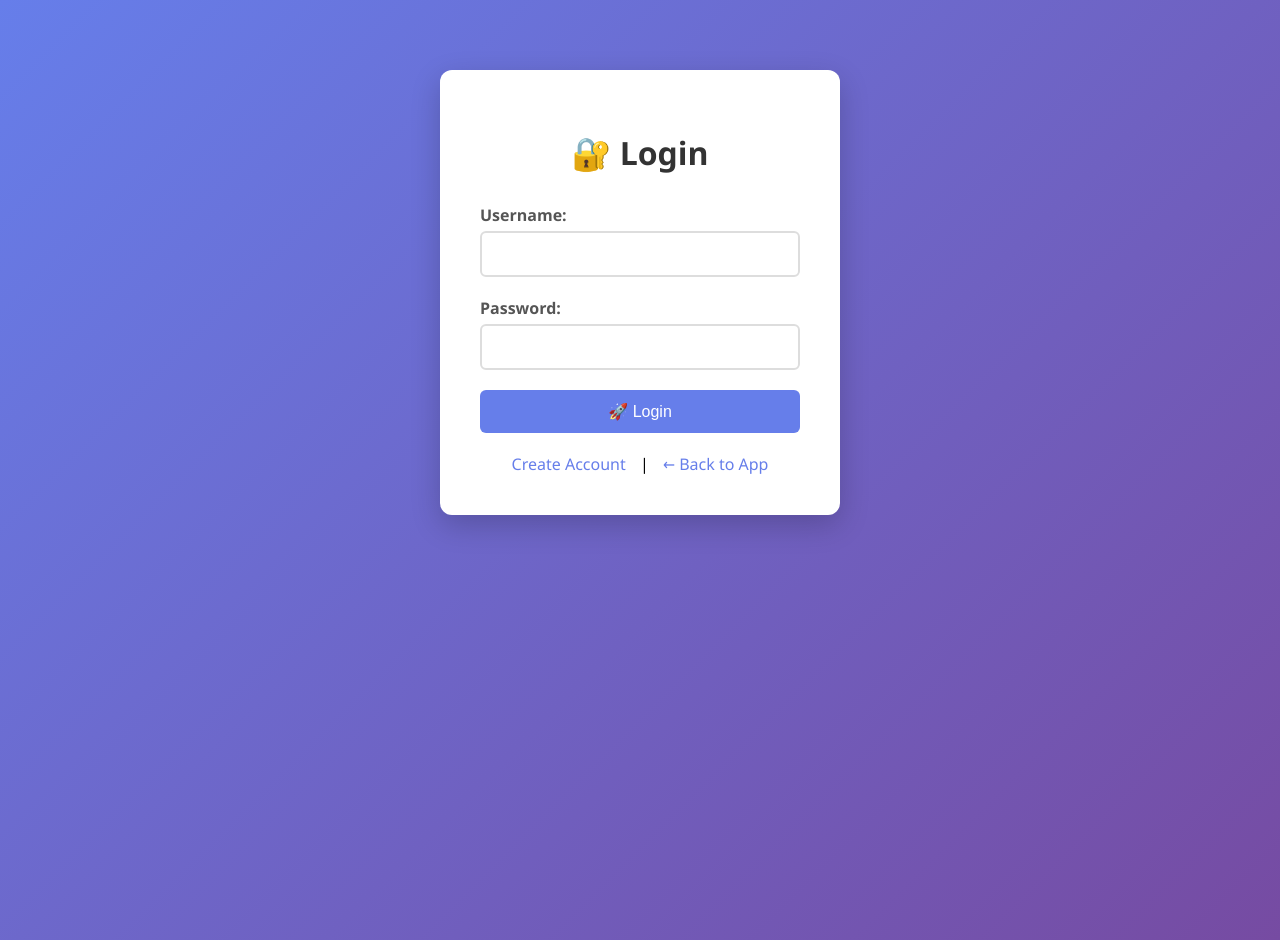
After one commit to DFelipeR/Simple_Todo_App, a PHP site: page /login.php in a window 1280 px wide. The commit adds this page. Run offline with PHP 8.4, Linux system fonts and the light colour scheme.

Commit message:
Day 2: Complete User Authentication System
 New Features:
- User registration with secure password hashing
- User login with password verification
- Form validation and error handling
- Navigation integration between auth pages
- Database design with foreign key relationships

 New Files:
- login.php: User authentication page
- register.php: User registration page
- Screenshots: Authentication system demos

 Improvements:
- Updated index.php with auth navigation
- Enhanced README with new features and screenshots
- Professional security practices (password_hash, prepared statements)

 Next: Session management and user-specific tasks

Following the 21-day roadmap for full-stack development!

```diff
--- a/index.php
+++ b/index.php
@@ -176,6 +176,12 @@ try {
             </div>
         <?php endif; ?>
 
+        <!-- User Navigation -->
+        <div style="text-align: center; margin-bottom: 20px;">
+            <a href="login.php" style="color: #667eea; text-decoration: none; margin: 0 10px;">🔐 Login</a> |
+            <a href="register.php" style="color: #667eea; text-decoration: none; margin: 0 10px;">📝 Register</a>
+        </div>
+
         <!-- Add Task Form -->
         <form method="POST" action="">
             <input type="text" name="new_task" placeholder="Enter your task here..." required>
--- /dev/null
+++ b/login.php
@@ -0,0 +1,162 @@
+<?php
+// Include database configuration
+require_once 'config.php';
+
+// Initialize variables
+$message = '';
+$messageType = '';
+
+// Process login form
+if ($_SERVER['REQUEST_METHOD'] === 'POST' && isset($_POST['login'])) {
+    try {
+        $connection = getDBConnection();
+
+        // Get form data
+        $username = trim($_POST['username']);
+        $password = $_POST['password'];
+
+        // Validate input
+        if (empty($username) || empty($password)) {
+            $message = "❌ Both username and password are required!";
+            $messageType = 'error';
+        } else {
+            // Find user in database
+            $stmt = $connection->prepare("SELECT id, username, email, password_hash FROM users WHERE username = ?");
+            $stmt->execute([$username]);
+            $user = $stmt->fetch(PDO::FETCH_ASSOC);
+
+            if ($user && password_verify($password, $user['password_hash'])) {
+                // LOGIN SUCCESS!
+                $message = "✅ Welcome back, " . $user['username'] . "!";
+                $messageType = 'success';
+
+                // TODO: Aquí crearemos las sesiones mañana
+                // session_start();
+                // $_SESSION['user_id'] = $user['id'];
+
+            } else {
+                // LOGIN FAILED
+                $message = "❌ Invalid username or password!";
+                $messageType = 'error';
+            }
+        }
+
+    } catch(Exception $e) {
+        $message = "❌ Error: " . $e->getMessage();
+        $messageType = 'error';
+    }
+}
+?>
+
+<!DOCTYPE html>
+<html lang="en">
+<head>
+    <meta charset="UTF-8">
+    <meta name="viewport" content="width=device-width, initial-scale=1.0">
+    <title>Login - Simple Todo App</title>
+    <style>
+        body {
+            font-family: 'Segoe UI', Tahoma, Geneva, Verdana, sans-serif;
+            max-width: 400px;
+            margin: 50px auto;
+            padding: 20px;
+            background: linear-gradient(135deg, #667eea 0%, #764ba2 100%);
+            min-height: 100vh;
+        }
+        .container {
+            background: white;
+            padding: 40px;
+            border-radius: 12px;
+            box-shadow: 0 10px 30px rgba(0,0,0,0.2);
+        }
+        h1 {
+            color: #333;
+            text-align: center;
+            margin-bottom: 30px;
+        }
+        .form-group {
+            margin-bottom: 20px;
+        }
+        label {
+            display: block;
+            margin-bottom: 5px;
+            color: #555;
+            font-weight: bold;
+        }
+        input[type="text"], input[type="password"] {
+            width: 100%;
+            padding: 12px;
+            border: 2px solid #ddd;
+            border-radius: 6px;
+            font-size: 16px;
+            box-sizing: border-box;
+        }
+        input:focus {
+            outline: none;
+            border-color: #667eea;
+        }
+        button {
+            width: 100%;
+            padding: 12px;
+            background: #667eea;
+            color: white;
+            border: none;
+            border-radius: 6px;
+            cursor: pointer;
+            font-size: 16px;
+            transition: background 0.3s;
+        }
+        button:hover {
+            background: #5a6fd8;
+        }
+        .links {
+            text-align: center;
+            margin-top: 20px;
+        }
+        .links a {
+            color: #667eea;
+            text-decoration: none;
+            margin: 0 10px;
+        }
+        .message {
+            padding: 12px;
+            border-radius: 6px;
+            margin-bottom: 20px;
+            font-weight: bold;
+        }
+        .success { background: #d4edda; color: #155724; }
+        .error { background: #f8d7da; color: #721c24; }
+    </style>
+</head>
+<body>
+    <div class="container">
+        <h1>🔐 Login</h1>
+
+        <!-- Show messages -->
+        <?php if (!empty($message)): ?>
+            <div class="message <?php echo $messageType; ?>">
+                <?php echo $message; ?>
+            </div>
+        <?php endif; ?>
+
+        <form method="POST" action="">
+            <div class="form-group">
+                <label for="username">Username:</label>
+                <input type="text" id="username" name="username" required>
+            </div>
+
+            <div class="form-group">
+                <label for="password">Password:</label>
+                <input type="password" id="password" name="password" required>
+            </div>
+
+            <button type="submit" name="login">🚀 Login</button>
+        </form>
+
+        <div class="links">
+            <a href="register.php">Create Account</a> |
+            <a href="index.php">← Back to App</a>
+        </div>
+    </div>
+</body>
+</html>
```
Also changed, not shown: ROADMAP.md (+48 -1 lines), register.php (added, +171 -0 lines), README.md, 2 other files.
